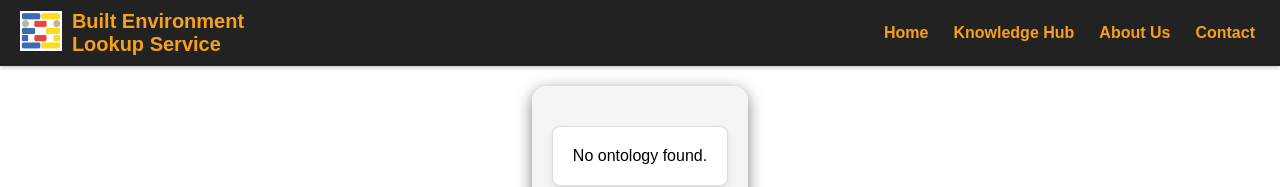
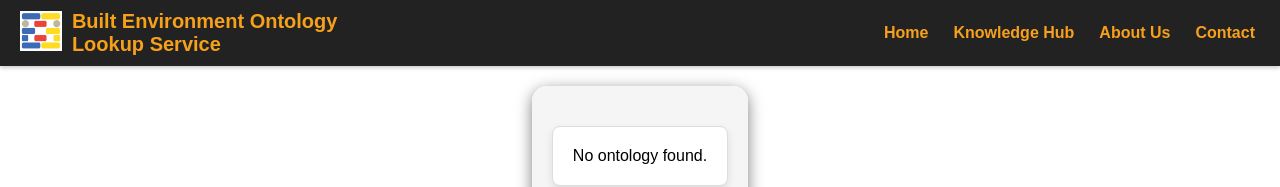
Before and after one commit to CyberbuildLab/BE-OLS, a website: page individualOntologyDetail.html in a window 1280 px wide. Shown: the top 187 px of the page. Drawn offline with Linux system fonts and the light colour scheme.

Commit message:
Update individualOntologyDetail.html

```diff
--- a/individualOntologyDetail.html
+++ b/individualOntologyDetail.html
@@ -14,7 +14,7 @@
             <a href="https://ec-3.org/">
                 <img src="images/ec3_logo.jpg" alt="EC3 Logo">
             </a>
-            <a href="https://cyberbuildlab.github.io/BE-OLS/"> Built Environment Lookup Service</a>
+            <a href="https://cyberbuildlab.github.io/BE-OLS/"> Built Environment Ontology Lookup Service</a>
         </div>
         <nav class="nav">
             <ul>
```
